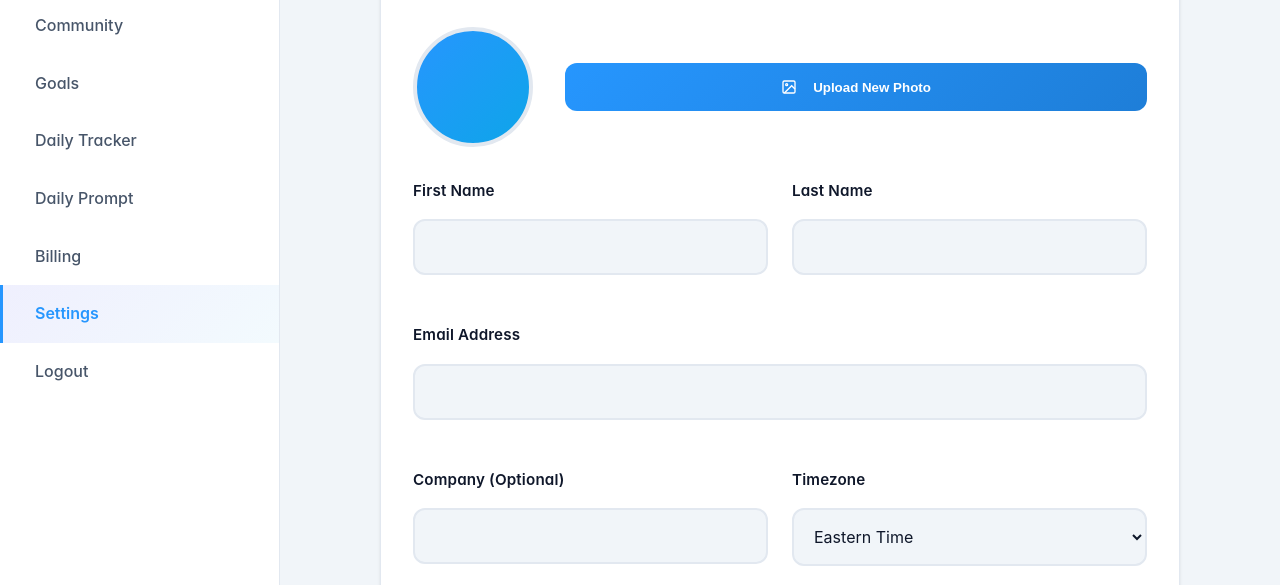
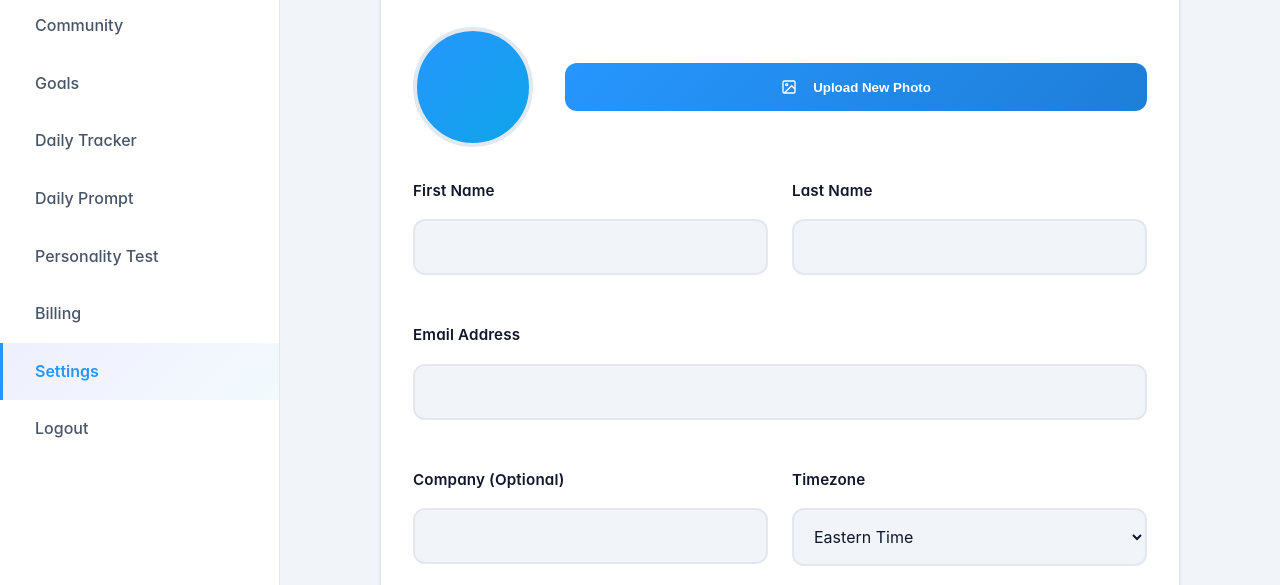
Before and after one commit to blair307/ai-coach-app, a plain HTML site: page settings.html in a window 1280 px wide. Shown: the part 215-800 px from the top of the page. Drawn offline with Linux system fonts and the light colour scheme; no server answers; sample sign-in values are in the browser's storage.

Commit message:
Update settings.html

```diff
--- a/settings.html
+++ b/settings.html
@@ -510,6 +510,7 @@
                 <li><a href="goals.html" class="menu-item">Goals</a></li>
                 <li><a href="daily-tracker.html" class="menu-item">Daily Tracker</a></li>
                 <li><a href="daily-prompt.html" class="menu-item">Daily Prompt</a></li>
+                <li><a href="personality-test.html" class="menu-item">Personality Test</a></li>
                 <li><a href="billing.html" class="menu-item">Billing</a></li>
                 <li><a href="settings.html" class="menu-item active">Settings</a></li>
                 <li><a href="#" class="menu-item" onclick="logout()">Logout</a></li>
```
